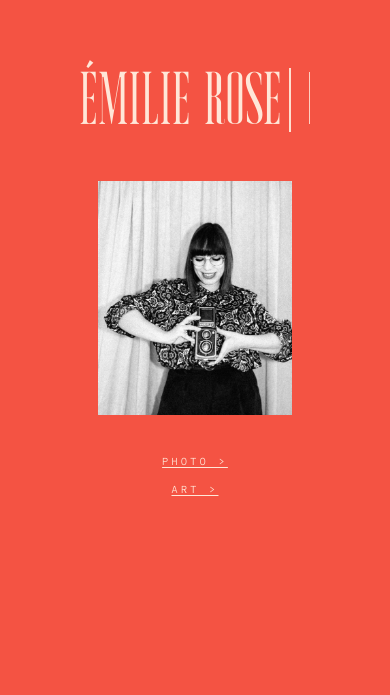
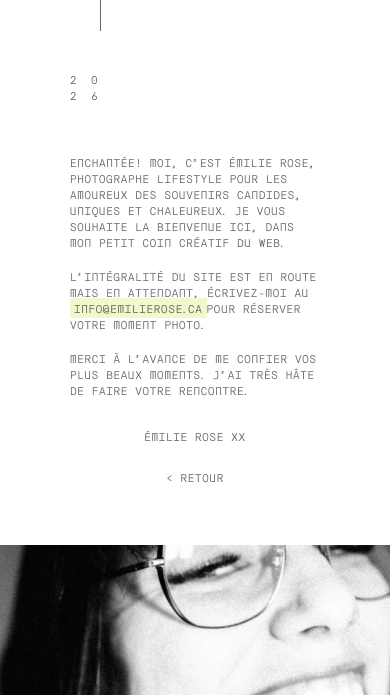
Before and after one commit to Karg007/emilierose, a Next.js app: page / in a window 390 px wide. Shown: the part 149-844 px from the top of the page. Built offline with nearby package versions, Linux system fonts and the light colour scheme.

Commit message:
Update page.tsx

```diff
--- a/app/page.tsx
+++ b/app/page.tsx
@@ -1,140 +1,133 @@
 "use client";
 
 import Link from "next/link";
-import { useEffect, useState } from "react";
-import Typewriter from "./components/Typewriter";
+import Typewriter from "../components/Typewriter";
 
-const IMAGES = Array.from({ length: 12 }, (_, i) => `/images/${i + 1}.jpg`);
-
-export default function Home() {
-  const [i, setI] = useState(0);
-
-  useEffect(() => {
-    const t = setInterval(() => setI((v) => (v + 1) % IMAGES.length), 3500);
-    return () => clearInterval(t);
-  }, []);
-
+export default function PhotoPage() {
   return (
-    <main className="landing">
-      <div className="stage">
-        <header className="hero">
-          <h1 className="title">
-            <Typewriter text="ÉMILIE ROSE" speed={55} />
-          </h1>
-          <div className="vline" aria-hidden="true" />
-        </header>
-
-        <div className="carousel" aria-label="Carrousel landing">
-          {IMAGES.map((src, idx) => (
-            // eslint-disable-next-line @next/next/no-img-element
-            <img key={src} src={src} alt={`Landing ${idx + 1}`} className={idx === i ? "active" : ""} />
-          ))}
+    <main className="page">
+      <section className="left">
+        <div className="top">
+          <div className="brandRow">
+            <h1 className="brand">
+              <Typewriter text="ÉMILIE ROSE" speed={45} />
+            </h1>
+            <div className="vline" />
+          </div>
         </div>
 
-        <nav className="links" aria-label="Navigation">
-          <Link href="/photo">PHOTO &gt;</Link>
-          <Link href="/art">ART &gt;</Link>
-        </nav>
-      </div>
+        <div className="year">
+          <div>2 0</div>
+          <div>2 6</div>
+        </div>
+
+        <div className="copy">
+          <p>
+            ENCHANTÉE! MOI, C’EST ÉMILIE ROSE, PHOTOGRAPHE LIFESTYLE POUR LES AMOUREUX DES SOUVENIRS CANDIDES, UNIQUES ET CHALEUREUX.
+            JE VOUS SOUHAITE LA BIENVENUE ICI, DANS MON PETIT COIN CRÉATIF DU WEB.
+          </p>
+
+          <p>
+            L’INTÉGRALITÉ DU SITE EST EN ROUTE MAIS EN ATTENDANT,
+            ÉCRIVEZ-MOI AU <span className="hl">INFO@EMILIEROSE.CA</span>
+            POUR RÉSERVER VOTRE MOMENT PHOTO.
+          </p>
+
+          <p>
+            MERCI À L’AVANCE DE ME CONFIER VOS PLUS BEAUX MOMENTS.
+            J’AI TRÈS HÂTE DE FAIRE VOTRE RENCONTRE.
+          </p>
+
+          <div className="sig">ÉMILIE ROSE XX</div>
+
+          <div className="back">
+            <Link href="/">&lt; RETOUR</Link>
+          </div>
+        </div>
+      </section>
+
+      <aside className="right">
+        <img src="/images/1.jpg" alt="Photographie" />
+      </aside>
 
       <style jsx>{`
-        .landing {
+        .page {
           min-height: 100vh;
-          background: var(--bg-red);
-          color: var(--cream);
           display: grid;
-          place-items: center;
+          grid-template-columns: 1fr 1fr;
+          background: #fff;
         }
 
-       .stage {
-  width: min(1200px, 92vw);
-  height: min(820px, 90vh);
-  display: grid;
-  grid-template-rows: auto 1fr auto;
-  justify-items: center;
-  align-items: center; /* centre verticalement */
-  padding-top: 60px;
-  padding-bottom: 60px;
-}
+        .left {
+          display: flex;
+          flex-direction: column;
+          justify-content: space-between;
+          padding: 60px 70px;
+        }
 
-        .hero {
+        .brandRow {
           display: flex;
           align-items: center;
-          gap: 28px;
-          margin-bottom: 18px;
+          gap: 30px;
         }
 
-        .title {
+        .brand {
+          margin: 0;
           font-family: "Moonscape", serif;
-          font-weight: 200;
-          font-size: clamp(64px, 7.2vw, 118px);
-          line-height: 0.95;
-          letter-spacing: 0.02em;
-          margin: 0;
-          text-transform: uppercase;
-          color: var(--cream);
-          white-space: nowrap;
+          font-size: clamp(70px, 7vw, 130px);
+          line-height: 0.9;
         }
 
         .vline {
           width: 1px;
-          height: clamp(52px, 6.5vw, 104px);
-          background: rgba(255, 231, 216, 0.85);
+          height: 120px;
+          background: rgba(0,0,0,0.6);
         }
 
-        .carousel {
-  width: clamp(285px, 24vw, 330px); /* +50% */
-  aspect-ratio: 1 / 1.2;
-  border: 3px solid var(--bg-red);
-  overflow: hidden;
-  position: relative;
-  margin-top: 28px; /* plus d’espace sous le titre */
-  margin-bottom: 28px; /* équilibre avant les boutons */
-  background: transparent;
-}
-        .carousel img {
-          position: absolute;
-          inset: 0;
+        .year {
+          font-family: "Orbit", monospace;
+          font-size: 11px;
+          letter-spacing: 0.35em;
+          opacity: 0.6;
+          margin: 40px 0;
+        }
+
+        .copy {
+          font-family: "Orbit", monospace;
+          font-size: 11px;
+          line-height: 16px;
+          letter-spacing: 0.06em;
+          text-transform: uppercase;
+          color: rgba(0,0,0,0.6);
+          max-width: 320px;
+        }
+
+        .copy p { margin-bottom: 18px; }
+
+        .hl {
+          background: #f3f7ce;
+          padding: 2px 4px;
+        }
+
+        .sig {
+          margin-top: 30px;
+          text-align: center;
+        }
+
+        .back {
+          margin-top: 25px;
+          text-align: center;
+        }
+
+        .right img {
           width: 100%;
           height: 100%;
-          display: block;
           object-fit: cover;
-          object-position: center;
-          opacity: 0;
-          transition: opacity 700ms ease;
-        }
-        .carousel img.active {
-          opacity: 1;
         }
 
-       .links {
-  display: grid;
-  gap: 14px; /* un peu plus d’air */
-  text-align: center;
-  margin-top: 8px;
-}
-        .links :global(a) {
-          font-family: "Orbit", monospace;
-          font-size: 10px;
-          line-height: 14px;
-          letter-spacing: 0.34em;
-          text-transform: uppercase;
-          color: var(--cream);
-          text-decoration: underline;
-          text-underline-offset: 2px;
-        }
-
-        @media (max-width: 680px) {
-          .stage {
-            height: auto;
-            padding: 36px 0 22px;
-          }
-          .hero {
-            gap: 18px;
-          }
-          .carousel {
-            width: 200px;
-          }
+        @media (max-width: 1000px) {
+          .page { grid-template-columns: 1fr; }
+          .right { height: 55vh; }
         }
       `}</style>
     </main>
```
